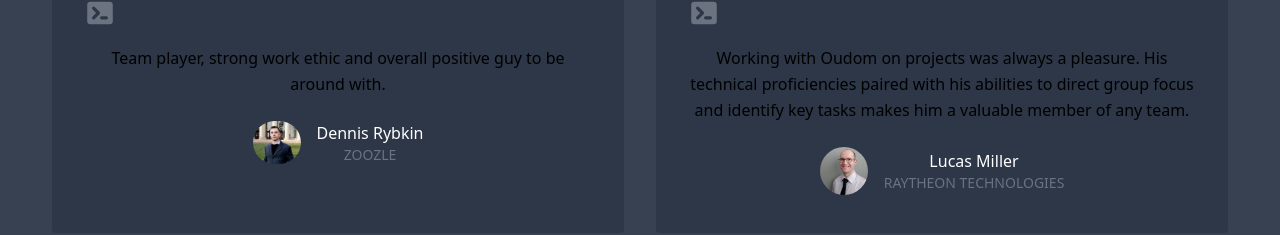
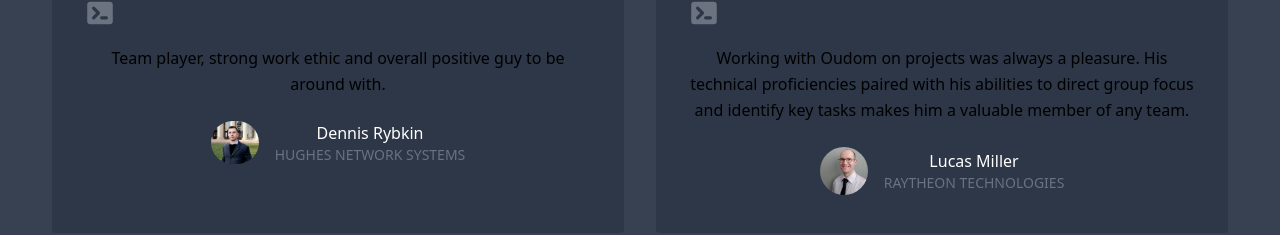
Before and after one commit to oudomso/react-portfolio, a React (Create React App) app: page / in a window 1280 px wide. Shown: the part 2391-2626 px from the top of the page. Built offline with nearby package versions, Linux system fonts and the light colour scheme.

Commit message:
Update data.js

```diff
--- a/src/data.js
+++ b/src/data.js
@@ -39,7 +39,7 @@ export const testimonials = [
       "Team player, strong work ethic and overall positive guy to be around with.",
     image: "./dennis.jpg",
     name: "Dennis Rybkin",
-    company: "Zoozle",
+    company: "Hughes Network Systems",
   },
   {
     quote:
```
